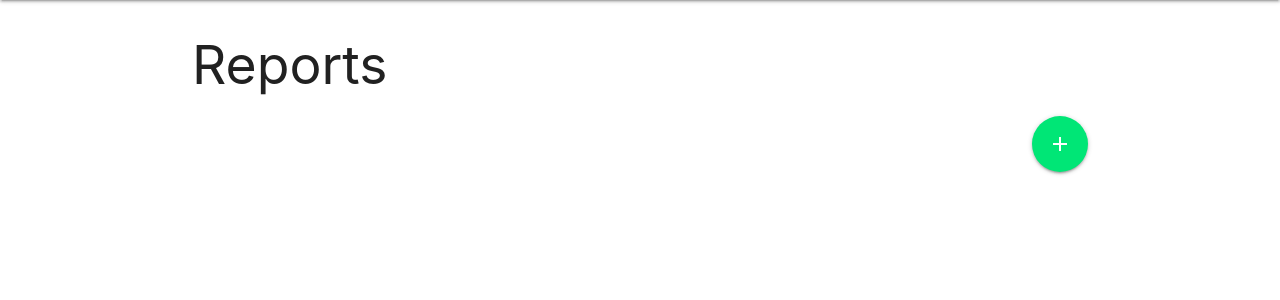
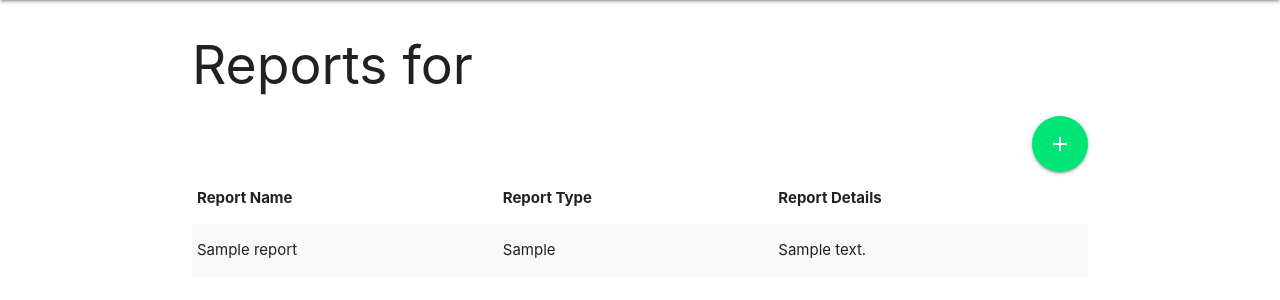
Before and after one commit to beartato327/8210_A3, a Django app: page /pets/00000000-0000-0000-0000-000000000001/report_list in a window 1280 px wide. Shown: the part 64-364 px from the top of the page. Run offline with Django 3.2, Linux system fonts and the light colour scheme; a user stored in the database is signed in; tables that the repository leaves empty hold one stand-in row (values such as "Sample post").

Commit message:
modified report_list.htmlfr some reports to show

```diff
--- a/templates/pet/report_list.html
+++ b/templates/pet/report_list.html
@@ -3,8 +3,24 @@
 {% block title %} Report List {% endblock %}
 {% block content %}
 <div class="container">
-    <h2> {{ object.pet_name }} Reports</h2>
+    <h2>Reports for {% for pet in reports.pets %}{{pets.pet_name}}
+    {% endfor%}</h2>
     <div style="float: right;"><a class="btn-floating btn-large waves-effect waves-light green accent-3" href="{% url 'report_new'  %}"><i class="material-icons">add</i></a></div>
-           <h5>{{report.reportName}}</h5>
+                       <table class="striped" style=" margin-left: auto; margin-right: auto;">
+                <thead>
+                    <th>Report Name</th>
+                    <th>Report Type</th>
+                    <th>Report Details</th>
+                </thead>
+                <tbody>
+                    {% for report in object_list %}
+                    <tr>
+                        <td>{{report.reportName}}</td>
+                        <td>{{report.reportType}}</td>
+                        <td>{{report.reportDetails}}</td>
+                    </tr>
+                    {% endfor %}
+                </tbody>
+            </table>
 </div>
 {% endblock  %}
```
